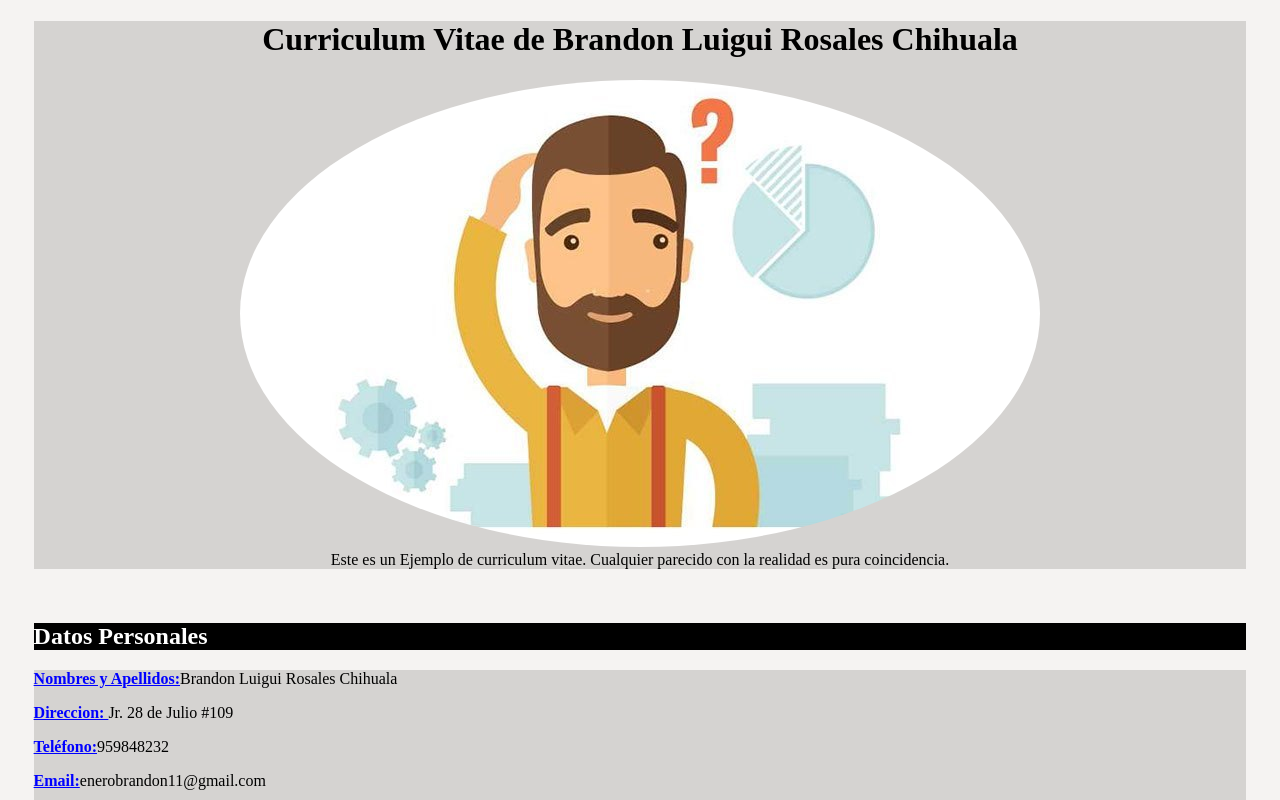
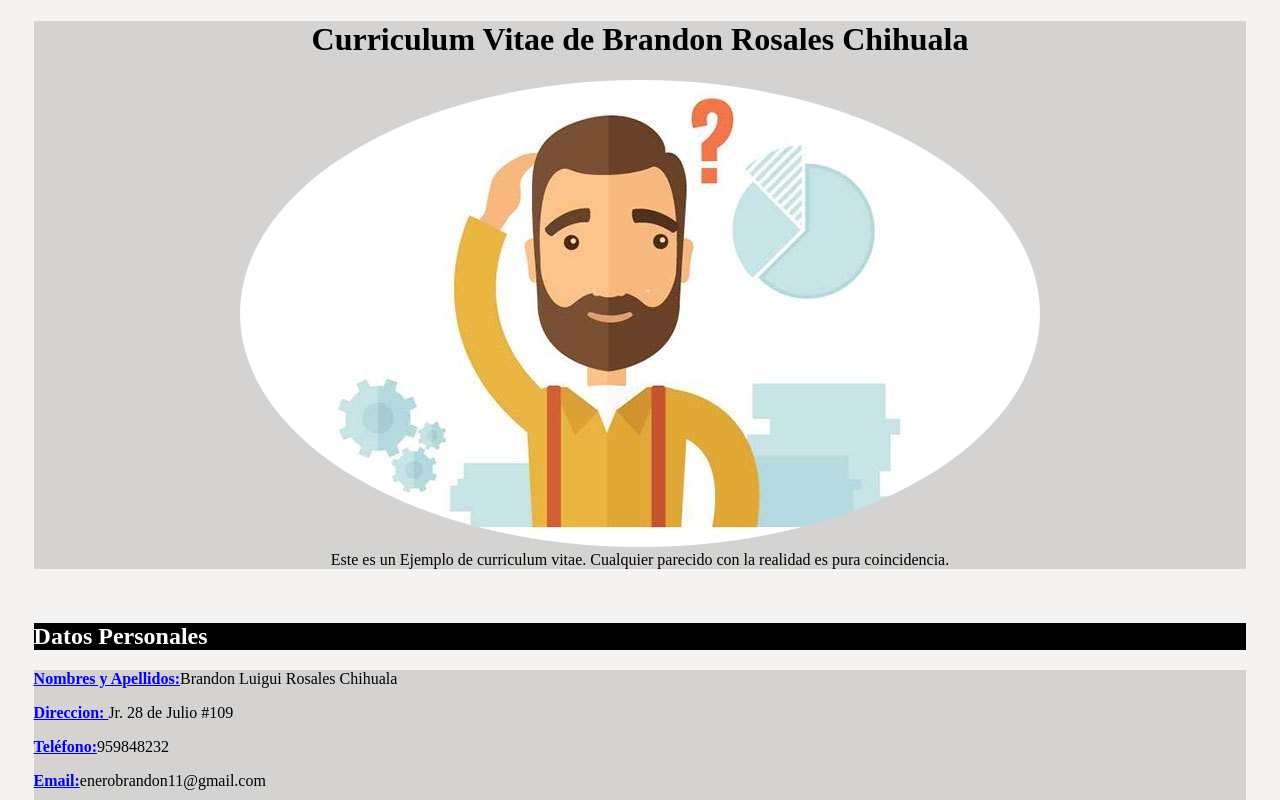
Before and after one commit to Brandon0311/curriculumvitae, a plain HTML site: page index.html in a window 1280 px wide. Shown: the top 800 px of the page. Drawn offline with Linux system fonts and the light colour scheme.

Commit message:
segundo cambio

```diff
--- a/index.html
+++ b/index.html
@@ -12,7 +12,7 @@
 <body>
     <header>
         <div>
-            <h1>Curriculum Vitae de Brandon Luigui Rosales Chihuala</h1>
+            <h1>Curriculum Vitae de Brandon Rosales Chihuala </h1>
             <figure>
                 <img src="yo.jpg" alt="" class="imagen_redonda">
                 <figcaption>Este es un Ejemplo de curriculum vitae. Cualquier parecido con la realidad es pura
```
